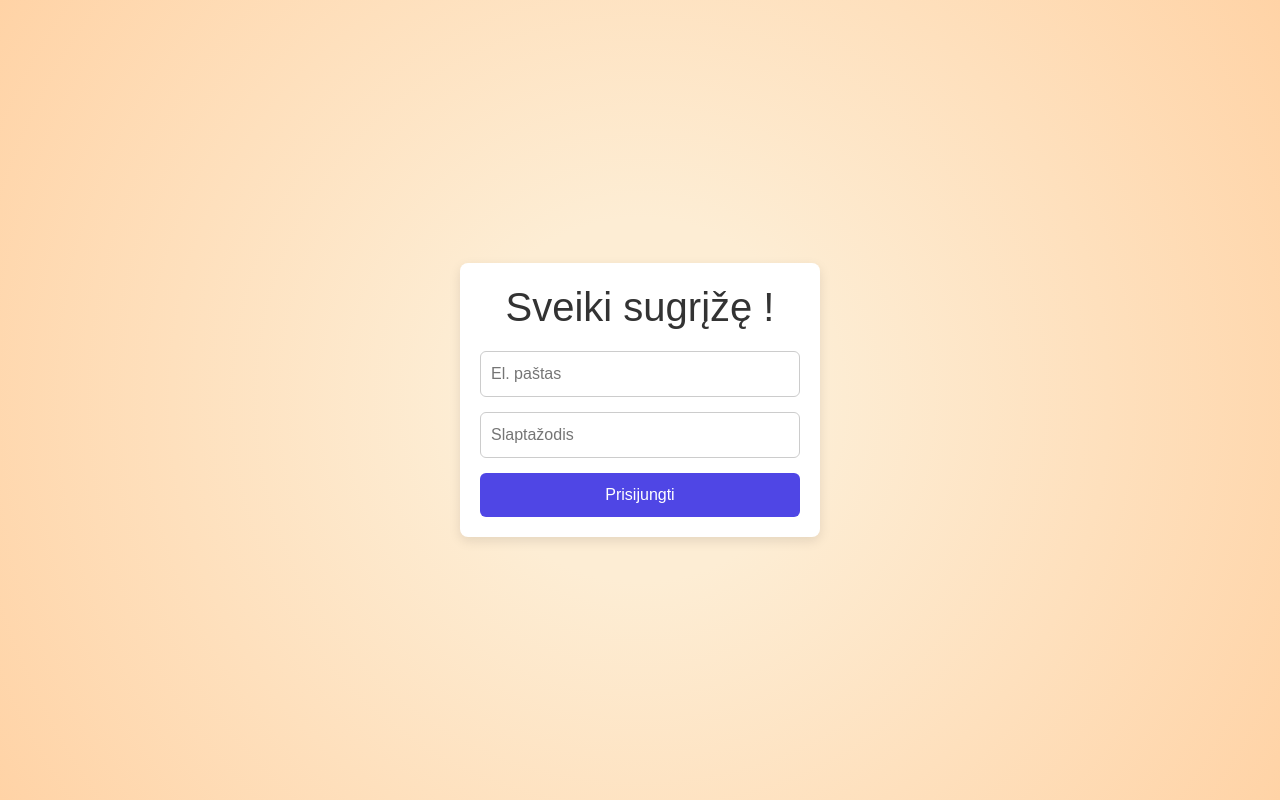
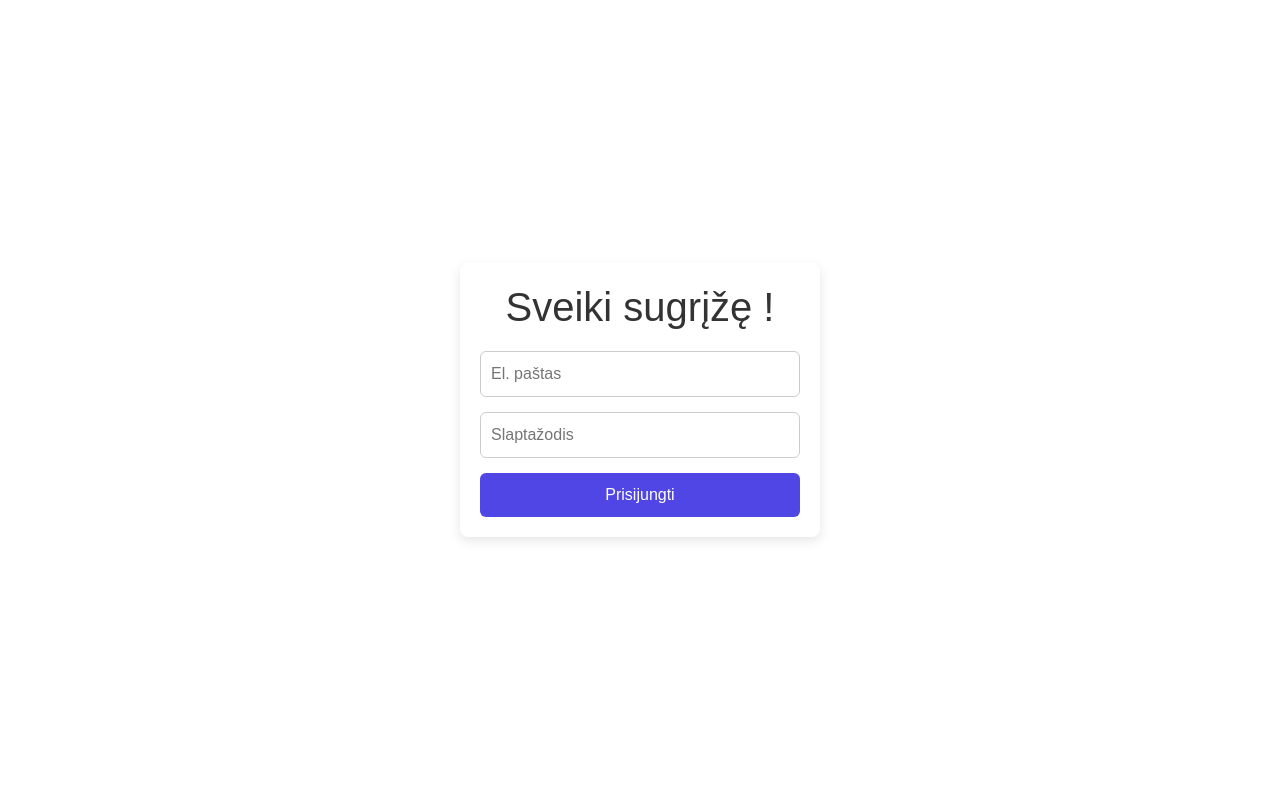
Before and after one commit to evaldas1994/tasks-front, a Vue app: page / in a window 1280 px wide. Built offline with nearby package versions, Linux system fonts and the light colour scheme; no server answers; a web font is replaced by a local one.

Commit message:
Atskirti stiliai

```diff
--- a/src/assets/css/app.css
+++ b/src/assets/css/app.css
@@ -17,9 +17,6 @@ html, body, #app {
   /*);*/
 }
 body {
-
-
-
   background-size: cover;
 }
 
--- /dev/null
+++ b/src/assets/css/if/app.css
@@ -0,0 +1,3 @@
+body {
+  background: radial-gradient(circle, #6A0DAD 24%, #1A0033 100%);
+}
--- /dev/null
+++ b/src/assets/css/ulala/app.css
@@ -0,0 +1,3 @@
+body{
+  background: radial-gradient(circle, #fdedd4 24%, #ffd3a6 100%);
+}
--- a/src/views/Login.vue
+++ b/src/views/Login.vue
@@ -25,14 +25,23 @@ const error = ref('')
 const userStore = useUserStore()
 const router = useRouter()
 
+
 const login = async () => {
   try {
     const res = await axios.post('/api/auth/login', {
       email: email.value,
       password: password.value
     })
+
+    if (res.data.user.pwa_project_code === 'if') {
+      import('@/assets/css/if/app.css')
+    } else if (res.data.user.pwa_project_code === 'ulala') {
+      import('@/assets/css/ulala/app.css')
+    }
+
     userStore.setUser(res.data.user)
     userStore.setToken(res.data.token)
+
     error.value = ''
     router.replace('/' + res.data.user.pwa_project_code);
   } catch (e) {
--- a/src/views/if/Home.vue
+++ b/src/views/if/Home.vue
@@ -191,11 +191,6 @@ const completeTask = async () => {
 }
 </script>
 
-<style>
-body {
-  background: radial-gradient(circle,
-  #6A0DAD 24%,
-  #1A0033 100%
-  );
-}
+<style scoped>
+
 </style>
--- a/src/views/ulala/Home.vue
+++ b/src/views/ulala/Home.vue
@@ -8,11 +8,6 @@
 
 </script>
 
-<style>
-  body{
-    background: radial-gradient(circle,
-    #fdedd4 24%,
-    #ffd3a6 100%
-    );
-}
+<style scoped>
+
 </style>
```
